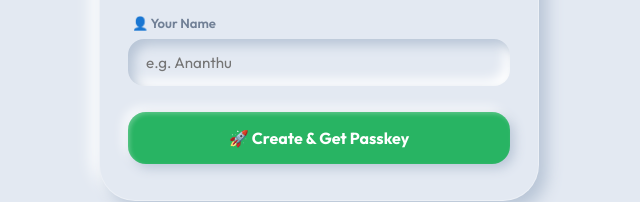
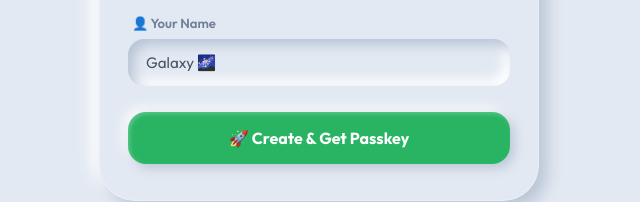
Before and after one commit to HellzAngel/pulinjika, a website: page public/index.html in a window 1280 px wide. Shown: the part 472-674 px from the top of the page, 321-961 px from the left. Drawn offline with nearby package versions, Linux system fonts and the light colour scheme; no server answers.

Commit message:
Change default user name to Galaxy 🌌

```diff
--- a/public/index.html
+++ b/public/index.html
@@ -53,7 +53,7 @@
                     </div>
                     <div class="input-group">
                         <label for="host-name-input">👤 Your Name</label>
-                        <input type="text" id="host-name-input" placeholder="e.g. Ananthu" required maxlength="10">
+                        <input type="text" id="host-name-input" value="Galaxy 🌌" required maxlength="15">
                     </div>
                     <button type="submit" class="action-btn">
                         <span>🚀 Create & Get Passkey</span>
@@ -75,7 +75,7 @@
                 <form id="join-form" autocomplete="off">
                     <div class="input-group">
                         <label for="join-name-input">👤 Your Name</label>
-                        <input type="text" id="join-name-input" placeholder="e.g. Meera" required maxlength="10">
+                        <input type="text" id="join-name-input" value="Galaxy 🌌" required maxlength="15">
                     </div>
                     <div class="input-group">
                         <label for="passkey-input">🔑 Room Passkey</label>
```
